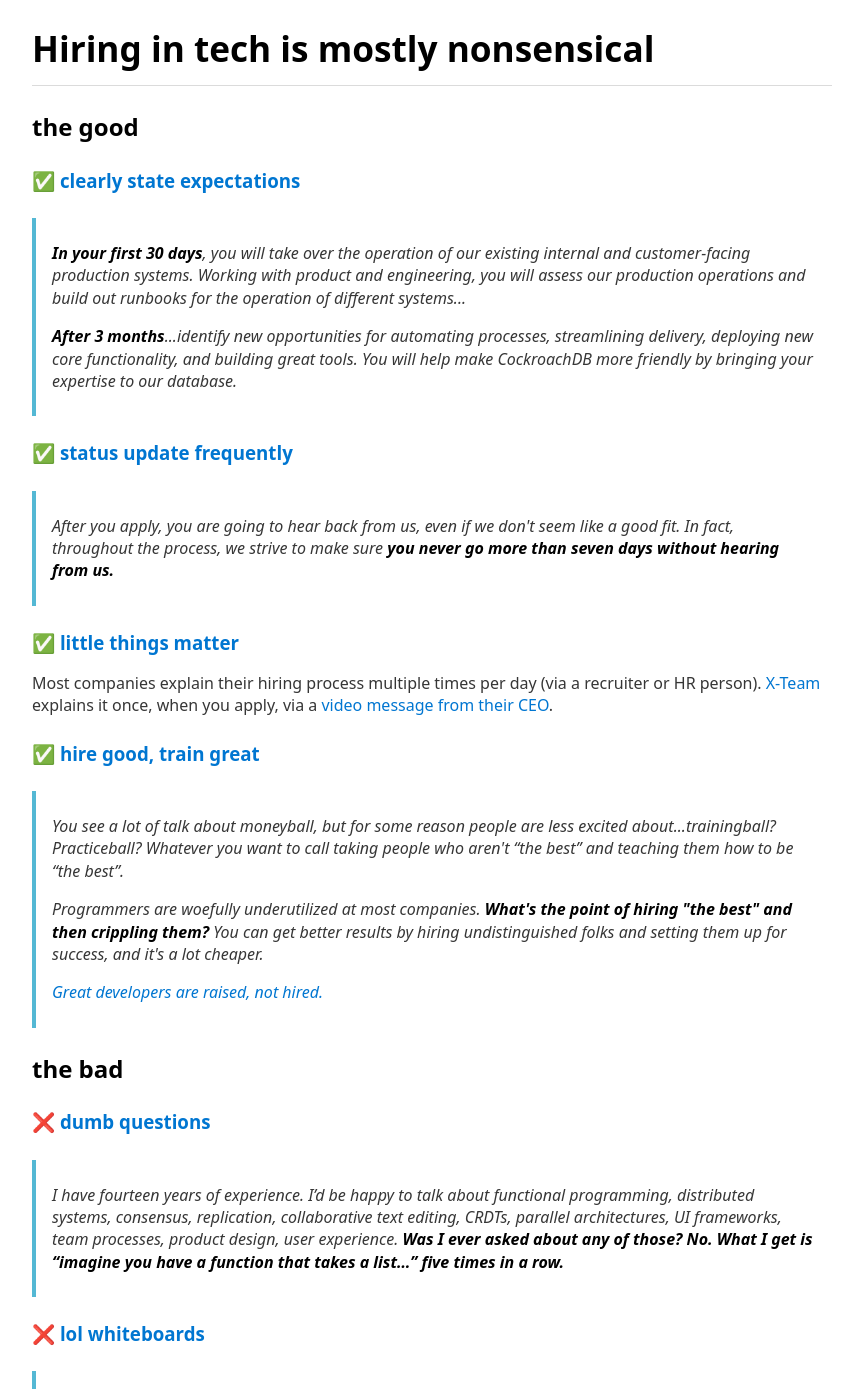
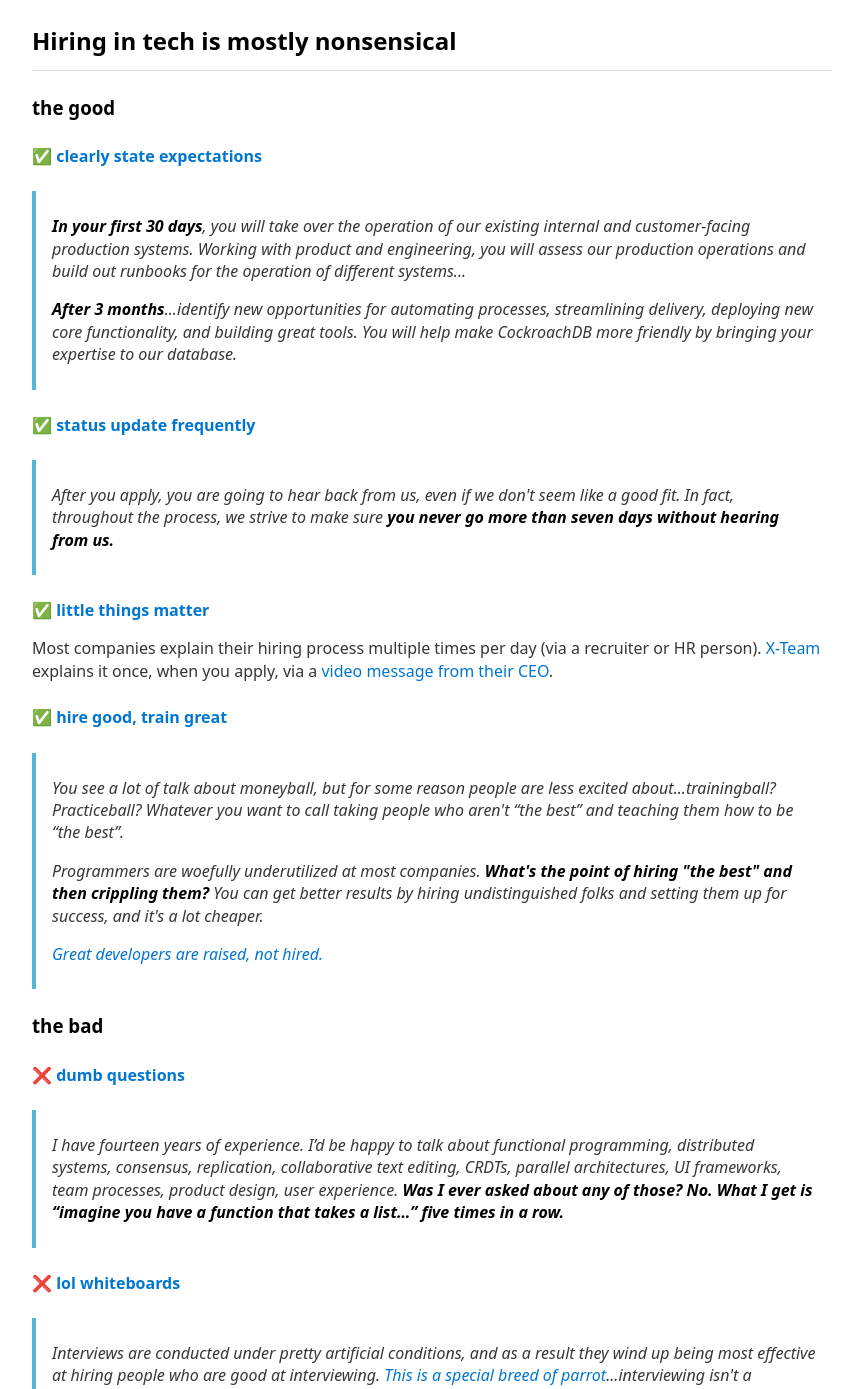
Before and after one commit to zachvalenta/zachvalenta.github.io, a plain HTML site: page text/blog/hiring-in-tech.html in a window 1280 px wide. Shown: the top 1389 px of the page, without its empty margins (208-1058 px from the left). Drawn offline with nearby package versions, Linux system fonts and the light colour scheme.

Commit message:
blog - hiring - markdown headers

```diff
--- a/text/blog/hiring-in-tech.html
+++ b/text/blog/hiring-in-tech.html
@@ -1,35 +1,35 @@
-<h1>Hiring in tech is mostly nonsensical</h1>
+<link href="https://cdn.jsdelivr.net/gh/kognise/water.css@latest/dist/light.css" rel="stylesheet"/>
+<h2>Hiring in tech is mostly nonsensical</h2>
 <hr/>
-<link href="https://cdn.jsdelivr.net/gh/kognise/water.css@latest/dist/light.css" rel="stylesheet"/>
-<h2>the good</h2>
-<h3>✅ <a href="https://www.cockroachlabs.com/careers">clearly state expectations</a></h3>
+<h3>the good</h3>
+<h4>✅ <a href="https://www.cockroachlabs.com/careers">clearly state expectations</a></h4>
 <blockquote>
 <p><strong>In your first 30 days</strong>, you will take over the operation of our existing internal and customer-facing production systems. Working with product and engineering, you will assess our production operations and build out runbooks for the operation of different systems... </p>
 <p><strong>After 3 months</strong>...identify new opportunities for automating processes, streamlining delivery, deploying new core functionality, and building great tools. You will help make CockroachDB more friendly by bringing your expertise to our database.</p>
 </blockquote>
-<h3>✅ <a href="https://zapier.com/jobs/our-commitment-to-applicants/">status update frequently</a></h3>
+<h4>✅ <a href="https://zapier.com/jobs/our-commitment-to-applicants/">status update frequently</a></h4>
 <blockquote>
 <p>After you apply, you are going to hear back from us, even if we don't seem like a good fit. In fact, throughout the process, we strive to make sure <strong>you never go more than seven days without hearing from us.</strong></p>
 </blockquote>
-<h3>✅ <a href="https://join.x-team.com/finished">little things matter</a></h3>
+<h4>✅ <a href="https://join.x-team.com/finished">little things matter</a></h4>
 <p>Most companies explain their hiring process multiple times per day (via a recruiter or HR person). <a href="https://x-team.com/">X-Team</a> explains it once, when you apply, via a <a href="https://join.x-team.com/finished">video message from their CEO</a>.</p>
-<h3>✅ <a href="https://danluu.com/programmer-moneyball/">hire good, train great</a></h3>
+<h4>✅ <a href="https://danluu.com/programmer-moneyball/">hire good, train great</a></h4>
 <blockquote>
 <p>You see a lot of talk about moneyball, but for some reason people are less excited about...trainingball? Practiceball? Whatever you want to call taking people who aren't “the best” and teaching them how to be “the best”.</p>
 <p>Programmers are woefully underutilized at most companies. <strong>What's the point of hiring "the best" and then crippling them?</strong> You can get better results by hiring undistinguished folks and setting them up for success, and it's a lot cheaper.</p>
 <p><a href="https://sizovs.net/2019/04/10/the-best-developers-are-raised-not-hired/">Great developers are raised, not hired.</a></p>
 </blockquote>
-<h2>the bad</h2>
-<h3>❌ <a href="http://tonsky.me/blog/hiring">dumb questions</a></h3>
+<h3>the bad</h3>
+<h4>❌ <a href="http://tonsky.me/blog/hiring">dumb questions</a></h4>
 <blockquote>
 <p>I have fourteen years of experience. I’d be happy to talk about functional programming, distributed systems, consensus, replication, collaborative text editing, CRDTs, parallel architectures, UI frameworks, team processes, product design, user experience. <strong>Was I ever asked about any of those? No. What I get is “imagine you have a function that takes a list…” five times in a row.</strong></p>
 </blockquote>
-<h3>❌ <a href="https://news.ycombinator.com/item?id=17988273">lol whiteboards</a></h3>
+<h4>❌ <a href="https://news.ycombinator.com/item?id=17988273">lol whiteboards</a></h4>
 <blockquote>
 <p>Interviews are conducted under pretty artificial conditions, and as a result they wind up being most effective at hiring people who are good at interviewing. <a href="http://steve-yegge.blogspot.com/2008/06/done-and-gets-things-smart.html">This is a special breed of parrot</a>...interviewing isn't a particularly good predictor of performance, any more than your rank in a coding competition is a predictor of real-world performance. In fact, somewhat depressingly, there's almost no correlation whatsoever.</p>
 <p>I’m happy to discuss algorithms there [on a whiteboard]—discussing abstract things is more efficient that way. But writing programs, actual programs, in a notepad? Without even running them? What’s the point? <a href="http://tonsky.me/blog/hiring/">Getting the first draft of the code is barely one-tenth of the whole process</a>, followed by compiling, checking, tuning, testing, reviewing etc. Who are we kidding?...It’s like asking a painter to do a painting of a horse, then stop her halfway during the very first sketch just when you can see four vertical lines for legs and judge that. How much will you learn about her?</p>
 </blockquote>
-<h3>❌ <a href="https://sockpuppet.org/blog/2015/03/06/the-hiring-post/#interviews">no standards</a></h3>
+<h4>❌ <a href="https://sockpuppet.org/blog/2015/03/06/the-hiring-post/#interviews">no standards</a></h4>
 <blockquote>
 <p>Interviewers make up their own interviews. <strong>This is crazy.</strong></p>
 <p>The gauntlet of tricky technical questions is just the beginning. Driven in part by an oral tradition of how the last 20 years of technical job interviews has resulted in terrible hires, <strong>interviewers try to assess for “smart and gets things done”. In other words: “subjective and even more subjective."</strong>. </p>
```
